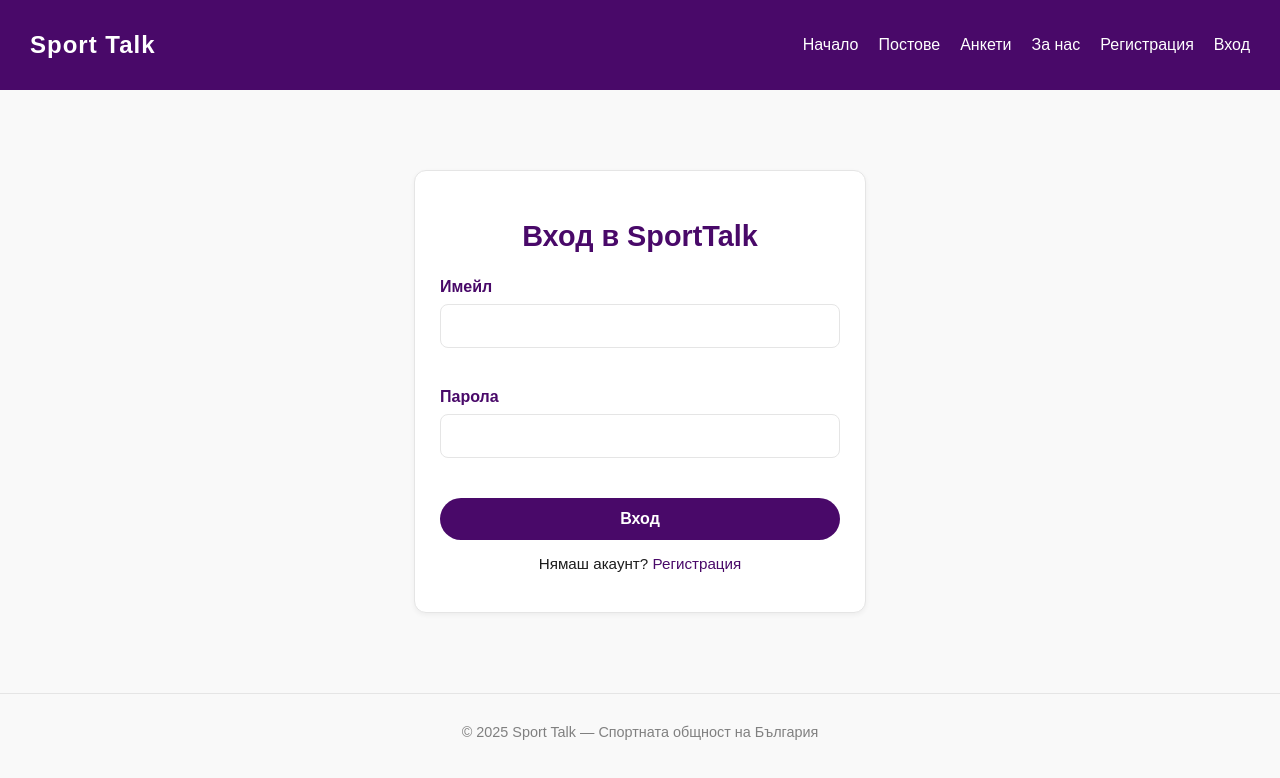
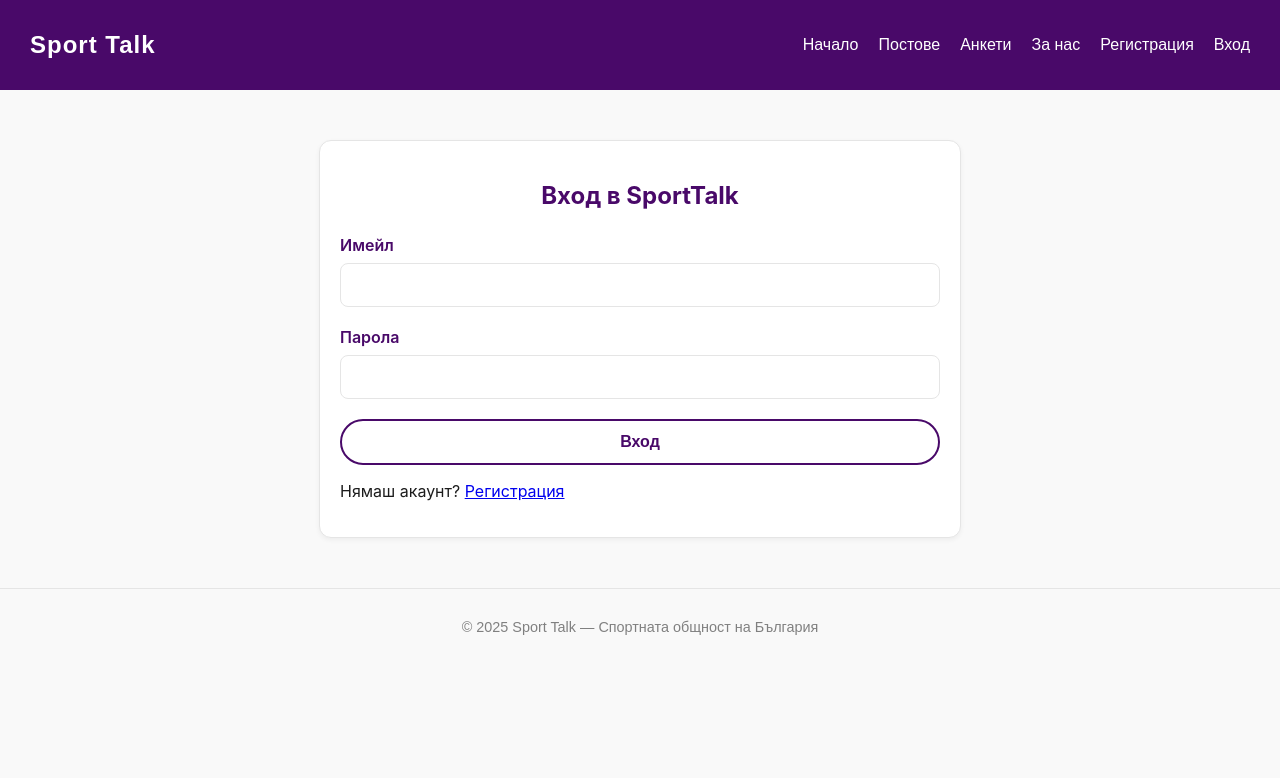
Before and after one commit to Anatoli33/React-Course-Project, a React (Vite) app in the folder frontend/: page /login in a window 1280 px wide. Shown: the top 778 px of the page. Built offline with nearby package versions, Linux system fonts and the light colour scheme; no server answers.

Commit message:
Last commit

```diff
--- a/frontend/src/polls/PollDetails.jsx
+++ b/frontend/src/polls/PollDetails.jsx
@@ -53,7 +53,7 @@ const PoolDetails = () => {
 
   return (
     <>
-      <Link to="/polls" className="post-button">← Обратно към анкети</Link>
+      <Link to="/polls" className="post-button" style={{ margin: "10px"}}>← Обратно към анкети</Link>
       <div className="pool-details-wrapper">
         <h2>Въпрос: {pool.question}</h2>
 
--- a/frontend/src/polls/PollsFeed.jsx
+++ b/frontend/src/polls/PollsFeed.jsx
@@ -34,7 +34,7 @@ const PollsFeed = () => {
       <h2>Анкети</h2>
       {currentUser && (
         <Link to="/polls/create">
-          <button className="post-button">➕ Създай анкета</button>
+          <button className="post-button" style={{ marginBottom: "20px" }}>➕ Създай анкета</button>
         </Link>
       )}
 
--- a/frontend/src/posts/Comment.jsx
+++ b/frontend/src/posts/Comment.jsx
@@ -40,7 +40,12 @@ const AddComment = ({ postId }) => {
         placeholder={currentUser ? "Напишете коментар..." : "Влезте, за да коментирате"}
         disabled={!currentUser}
       />
-      <button onClick={addComment} disabled={!text.trim() || !currentUser}>
+      <button
+        className="post-button"
+        style={{ maxWidth: "100px", marginLeft: "10px"}}
+        onClick={addComment}
+        disabled={!text.trim() || !currentUser}
+      >
         Добави
       </button>
     </div>
--- a/frontend/src/posts/PostDetails.jsx
+++ b/frontend/src/posts/PostDetails.jsx
@@ -98,9 +98,9 @@ const PostDetail = () => {
 
   return (
     <section className="post-detail-wrapper">
-      <Link to="/posts" className="post-button">← Обратно към постовете</Link>
+      <Link to="/posts" className="post-button" style={{margin: "10px"}}>← Обратно към постовете</Link>
 
-      <div className="post-detail-card">
+      <div className="post-detail-card" style={{margin: "10px"}}>
         <div className="post-header">
           <h2 className="post-title">{post.title}</h2>
           <span className="post-user">@{post.user}</span>
--- a/frontend/src/style.css
+++ b/frontend/src/style.css
@@ -61,7 +61,6 @@ nav a:hover {
   margin: 0;
 }
 
-
 .hero h2 {
   font-size: 3rem;
   margin-bottom: 20px;
@@ -95,6 +94,7 @@ nav a:hover {
 .hero button:active {
   transform: scale(0.95);
 }
+
 /* === FEED === */
 .feed {
   max-width: 700px;
@@ -143,7 +143,7 @@ nav a:hover {
   opacity: 0.6;
 }
 
-/* === TITLE === */
+/* === TITLE / CONTENT  === */
 .post-title {
   font-size: 1.3rem;
   margin: 5px 0 10px 0;
@@ -151,7 +151,6 @@ nav a:hover {
   font-weight: 600;
 }
 
-/* === CONTENT === */
 .post-text {
   margin-bottom: 12px;
   line-height: 1.5;
@@ -159,24 +158,19 @@ nav a:hover {
   font-size: 1rem;
 }
 
-/* === HASHTAGS === */
-.hashtags {
-  margin-top: 8px;
+
+/* === POST BUTTONS === */
+.post-buttons,
+.details-buttons {
+  margin-top: 15px;
+  display: flex;
+  gap: 10px;
 }
 
-.hashtag {
-  margin-right: 6px;
-  opacity: 0.7;
-  font-size: 0.9rem;
-  color: var(--primary);
-}
-
-/* === POST BUTTONS === */
-.post-buttons {
-  margin-top: 15px;
-}
-
-.post-button {
+.post-button,
+.details-button,
+.create-poll-btn,
+.add-option-btn {
   background: #fff;
   color: var(--primary);
   border: 2px solid var(--primary);
@@ -185,33 +179,31 @@ nav a:hover {
   font-size: 0.95rem;
   font-weight: 600;
   cursor: pointer;
-  margin-top: 10px;
-  margin-right: 6px;
   transition: all 0.3s ease;
   display: inline-block;
   text-decoration: none;
 }
 
-.post-button:hover {
+.post-button:hover,
+.details-button:hover,
+.create-poll-btn:hover,
+.add-option-btn:hover {
   background: var(--primary);
   color: #fff;
   transform: scale(1.05);
 }
 
-.post-button:active {
+.post-button:active,
+.details-button:active {
   transform: scale(0.95);
 }
-/* === WHEN POST IS LIKED === */
+
+/* === LIKED BUTTON === */
 .post-button.liked {
-  background: var(--primary);      /* червен фон */
-  color: white;             /* бял текст */
-
-  transform: scale(1.05);   /* леко по-голям */
+  background: var(--primary);
+  color: white;
+  transform: scale(1.05);
 }
-
-
-
-
 
 /* === ABOUT === */
 .about {
@@ -268,36 +260,47 @@ nav a:hover {
 }
 
 /* === CREATE FORM === */
-.container {
+.container,
+.create-poll-wrapper,
+.register-wrapper,
+.profile-container {
   max-width: 600px;
-  margin: 80px auto;
+  margin: 50px auto;
   padding: 20px;
   background: var(--card-bg);
   border: 1px solid var(--border);
   border-radius: 12px;
   box-shadow: 0 2px 5px rgba(0, 0, 0, 0.05);
+  font-family: "Inter", sans-serif;
 }
 
-.container h1 {
+.container h1,
+.create-poll-wrapper h2,
+.register-form h2 {
   text-align: center;
-  font-size: 2rem;
   color: var(--primary);
-  margin-bottom: 30px;
+  margin-bottom: 25px;
 }
 
-form {
+form,
+.register-form .form-group,
+.add-comment {
   display: flex;
   flex-direction: column;
 }
 
-form label {
+form label,
+.register-form label {
   font-weight: 600;
   margin-bottom: 8px;
   color: var(--primary);
 }
 
 form input,
-form textarea {
+form textarea,
+.register-form input,
+.register-form select,
+.create-poll-wrapper input {
   padding: 12px 15px;
   margin-bottom: 20px;
   border: 1px solid var(--border);
@@ -308,7 +311,10 @@ form textarea {
 }
 
 form input:focus,
-form textarea:focus {
+form textarea:focus,
+.register-form input:focus,
+.register-form select:focus,
+.create-poll-wrapper input:focus {
   border-color: var(--primary);
   box-shadow: 0 0 5px rgba(73, 9, 105, 0.3);
 }
@@ -318,34 +324,39 @@ form textarea {
   min-height: 120px;
 }
 
-form button {
-  background: var(--primary);
-  color: white;
-  border: none;
+form button,
+.register-form .btn,
+.create-poll-wrapper button,
+.add-option-btn,
+.create-poll-btn {
   padding: 12px;
   font-size: 1rem;
   font-weight: 600;
   border-radius: 25px;
+  border: 2px solid var(--primary);
+  background: #fff;
+  color: var(--primary);
   cursor: pointer;
-  transition: 0.3s;
+  transition: all 0.3s ease;
 }
 
-form button:hover {
-  background: var(--light-purple);
+form button:hover,
+.register-form .btn:hover,
+.create-poll-wrapper button:hover,
+.add-option-btn:hover,
+.create-poll-btn:hover {
+  background-color: var(--primary);
+  color: #fff;
   transform: scale(1.05);
 }
 
-form button:active {
+form button:active,
+.register-form .btn:active,
+.create-poll-wrapper button:active {
   transform: scale(0.95);
 }
 
 /* === PROFILE === */
-.profile-container {
-  max-width: 700px;
-  margin: 80px auto;
-  padding: 20px;
-}
-
 .profile-header {
   display: flex;
   align-items: center;
@@ -395,6 +406,7 @@ form button:active {
   font-size: 0.85rem;
   color: gray;
 }
+
 /* === COMMENTS === */
 .comments {
   margin-top: 15px;
@@ -423,13 +435,6 @@ form button:active {
   line-height: 1.4;
 }
 
-.add-comment {
-  margin-top: 10px;
-  display: flex;
-  flex-direction: column;
-  gap: 6px;
-}
-
 .add-comment textarea {
   width: 80%;
   padding: 6px 8px;
@@ -440,17 +445,6 @@ form button:active {
   font-size: 0.95rem;
 }
 
-.add-comment button {
-  align-self: baseline;
-  padding: 6px 12px;
-  margin-left: 10px;
-  border-radius: 6px;
-  background: var(--primary);
-  color: white;
-  font-weight: 600;
-  border: none;
-  cursor: pointer;
-}
 /* === POLLS === */
 .polls-container {
   padding: 20px;
@@ -505,84 +499,7 @@ form button:active {
   font-size: 13px;
 }
 
-.create-poll-btn {
-  margin-bottom: 15px;
-  padding: 6px 12px;
-  border-radius: 6px;
-  border: 1px solid var(--primary);
-  background-color: white;
-  color: var(--primary);
-  cursor: pointer;
-  font-size: 14px;
-  transition: background-color 0.2s ease;
-}
-
-.create-poll-btn:hover {
-  background-color: var(--primary);
-  color: white;
-}
-.create-poll-wrapper {
-  max-width: 600px;
-  margin: 50px auto;
-  padding: 25px 20px;
-  background: var(--card-bg);
-  border: 1px solid var(--border);
-  border-radius: 12px;
-  box-shadow: 0 2px 5px rgba(0,0,0,0.05);
-  font-family: "Inter", sans-serif;
-}
-
-.create-poll-wrapper h2 {
-  font-size: 1.8rem;
-  color: var(--primary);
-  margin-bottom: 20px;
-  text-align: center;
-}
-
-.create-poll-wrapper input {
-  width: 90%;
-  padding: 12px 15px;
-  margin-bottom: 15px;
-  border: 1px solid var(--border);
-  border-radius: 8px;
-  font-size: 1rem;
-  outline: none;
-  transition: 0.3s;
-}
-
-.create-poll-wrapper input:focus {
-  border-color: var(--primary);
-  box-shadow: 0 0 5px rgba(73, 9, 105, 0.3);
-}
-
-.create-poll-wrapper button {
-  padding: 10px 18px;
-  margin-top: 10px;
-  border-radius: 25px;
-  border: 2px solid var(--primary);
-  background: #fff;
-  color: var(--primary);
-  font-size: 1rem;
-  font-weight: 600;
-  cursor: pointer;
-  transition: all 0.3s ease;
-}
-
-.create-poll-wrapper button:hover {
-  background: var(--primary);
-  color: #fff;
-  transform: scale(1.05);
-}
-
-.create-poll-wrapper button:active {
-  transform: scale(0.95);
-}
-
-.add-option-btn {
-  display: inline-block;
-  margin-right: 10px;
-}
-
+/* === POOL DETAILS === */
 .pool-details-wrapper {
   max-width: 600px;
   margin: 30px auto;
@@ -591,7 +508,6 @@ form button:active {
   border: 1px solid var(--border);
   border-radius: 12px;
   color: var(--text);
-  font-family: "Inter", sans-serif;
 }
 
 .pool-details-wrapper h2 {
@@ -644,132 +560,7 @@ footer {
   color: gray;
   font-size: 0.9rem;
   border-top: 1px solid var(--border);
-
 }
-/* === REGISTER FORM === */
-.register-wrapper {
-  max-width: 400px;
-  margin: 80px auto;
-  padding: 25px;
-  background: var(--card-bg);
-  border: 1px solid var(--border);
-  border-radius: 12px;
-  box-shadow: 0 2px 5px rgba(0, 0, 0, 0.05);
-}
-
-.register-form h2 {
-  text-align: center;
-  font-size: 1.8rem;
-  margin-bottom: 25px;
-  color: var(--primary);
-}
-
-.register-form .form-group {
-  margin-bottom: 20px;
-  display: flex;
-  flex-direction: column;
-}
-
-.register-form label {
-  font-weight: 600;
-  color: var(--primary);
-  margin-bottom: 8px;
-}
-
-.register-form input,
-.register-form select {
-  padding: 12px 15px;
-  border: 1px solid var(--border);
-  border-radius: 8px;
-  font-size: 1rem;
-  outline: none;
-  transition: 0.3s;
-  background: white;
-}
-
-.register-form input:focus,
-.register-form select:focus {
-  border-color: var(--primary);
-  box-shadow: 0 0 5px rgba(73, 9, 105, 0.3);
-}
-
-.checkbox-group {
-  display: flex;
-  align-items: center;
-  gap: 10px;
-}
-
-.checkbox-group label a {
-  color: var(--primary);
-  font-weight: 500;
-}
-
-.register-form .btn {
-  width: 100%;
-  padding: 12px;
-  background: var(--primary);
-  color: white;
-  border: none;
-  font-size: 1rem;
-  font-weight: 600;
-  border-radius: 25px;
-  cursor: pointer;
-  transition: 0.3s;
-}
-
-.register-form .btn:hover {
-  background: var(--light-purple);
-  transform: scale(1.05);
-}
-
-.register-form .btn:active {
-  transform: scale(0.95);
-}
-
-.login-link {
-  text-align: center;
-  margin-top: 15px;
-  font-size: 0.95rem;
-}
-
-.login-link a {
-  color: var(--primary);
-  text-decoration: none;
-}
-
-.login-link a:hover {
-  text-decoration: underline;
-}
-/* === DETAILS PAGE BUTTONS === */
-.details-buttons {
-  display: flex;
-  gap: 10px;
-  margin-top: 15px;
-}
-
-.details-button {
-  background: #fff;
-  color: var(--primary);
-  border: 2px solid var(--primary);
-  padding: 10px 18px;
-  border-radius: 25px;
-  font-size: 0.95rem;
-  font-weight: 600;
-  cursor: pointer;
-  transition: all 0.3s ease;
-}
-
-.details-button:hover {
-  background: var(--primary);
-  color: #fff;
-  transform: scale(1.05);
-}
-
-.details-button:active {
-  transform: scale(0.95);
-}
-
-
 
 /* === RESPONSIVE === */
 @media (max-width: 600px) {
@@ -782,9 +573,10 @@ footer {
   }
 
   .container,
-  .profile-container {
+  .profile-container,
+  .register-wrapper {
     margin: 50px 15px;
-    padding: 15px;
+    padding: 15px 20px;
   }
 
   .profile-avatar {
@@ -805,10 +597,7 @@ footer {
     padding: 10px;
     font-size: 0.95rem;
   }
-  .register-wrapper {
-    margin: 50px 15px;
-    padding: 20px;
-  }
+
   header {
     flex-direction: column;
     padding: 10px 15px;
```
